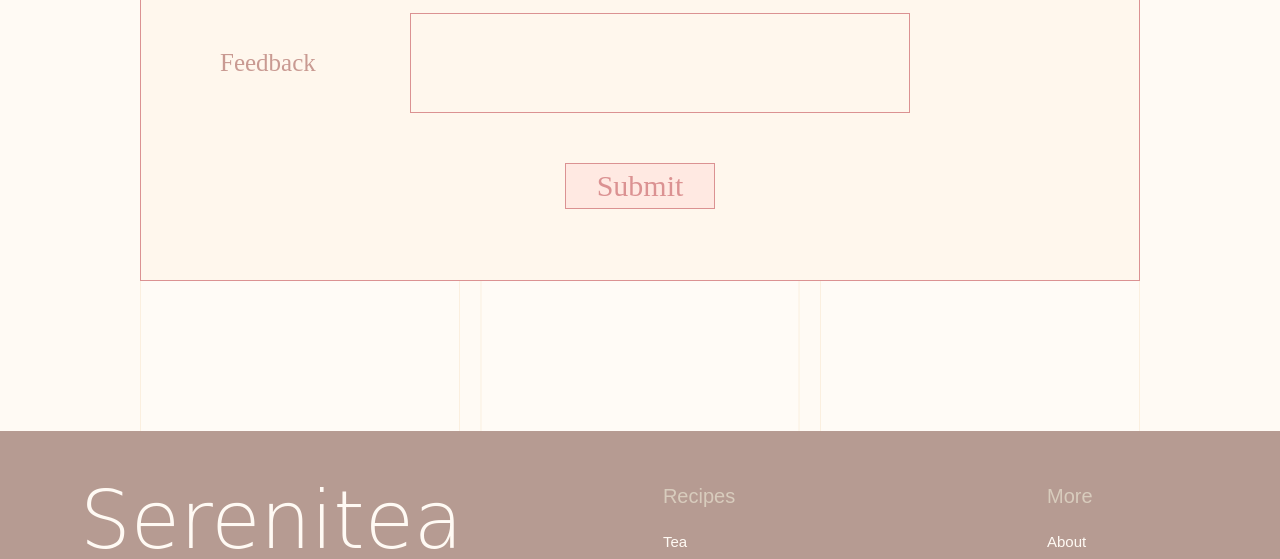
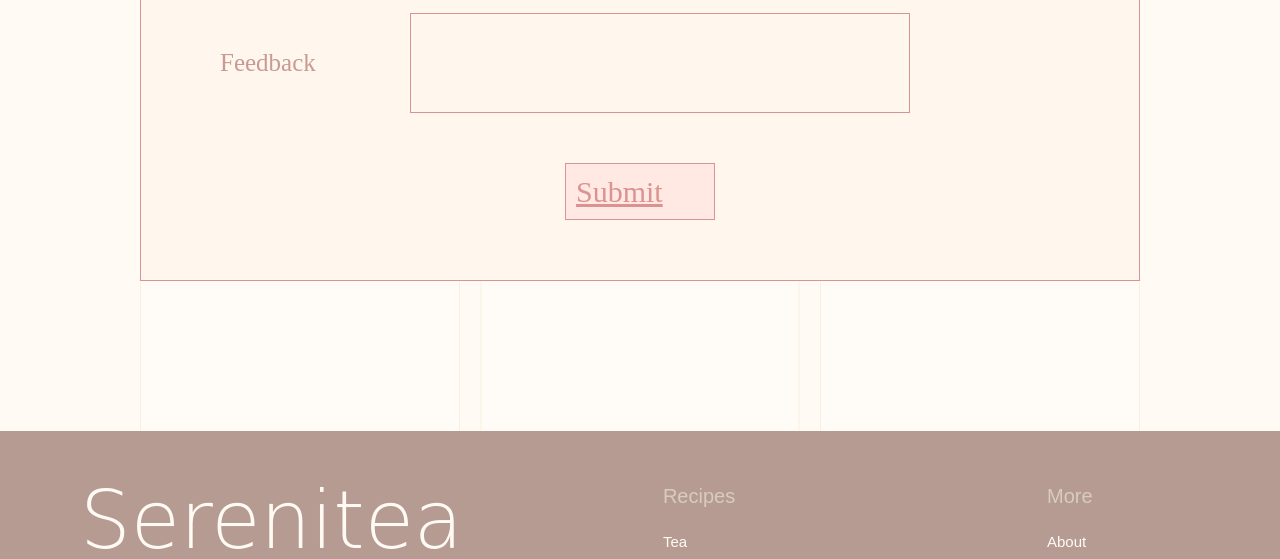
Before and after one commit to leydaxlucio/Serenitea, a plain HTML site: page contact.html in a window 1280 px wide. Shown: the part 1561-2120 px from the top of the page. Drawn offline with Linux system fonts and the light colour scheme; a web font is replaced by a local one.

Commit message:
Update contact.html

```diff
--- a/contact.html
+++ b/contact.html
@@ -105,7 +105,7 @@
 							<input type="text" name="feedback" id="feedback" class="feedback"></li>
 						</ul>
 
-						<input type="submit" value="Submit" class="submit">
+						<a href="thankyou.html" class="submit">Submit</a>
 
 					</fieldset>
 
```
